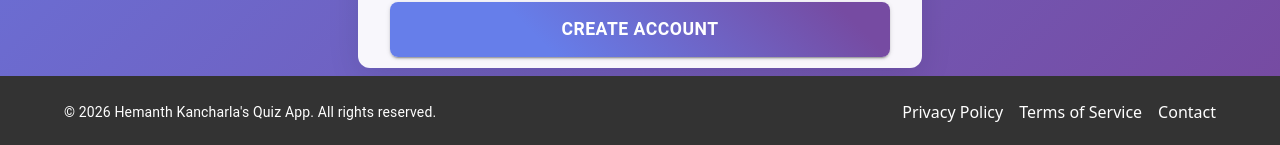
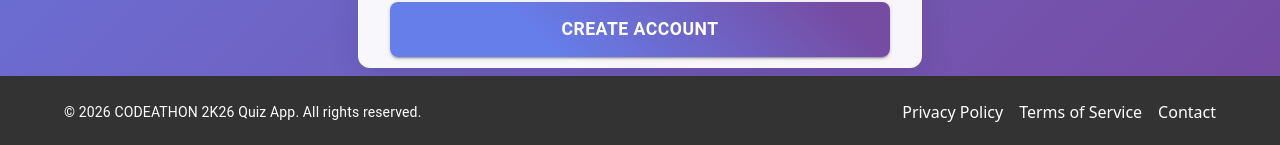
Before and after one commit to Chinna0107/quiz-app, a React (Vite) app: page /signup in a window 1280 px wide. Shown: the part 724-869 px from the top of the page. Built offline with nearby package versions, Linux system fonts and the light colour scheme.

Commit message:
Production 2.0

```diff
--- a/index.html
+++ b/index.html
@@ -5,7 +5,7 @@
     <link rel="icon" type="image/jpg" href="https://static.vecteezy.com/system/resources/previews/018/765/759/non_2x/quiz-guess-social-media-icon-in-flat-style-faq-illustration-on-isolated-background-help-button-sign-business-concept-vector.jpg" />
     <meta name="viewport" content="width=device-width, initial-scale=1.0" />
     <meta name="google-site-verification" content="rRxDkBTsjTIGdnWltPcrfPddfy1kVdk31zU5IGfa64Y" />
-    <title>Hemanth Kancharla's Quiz</title>
+    <title>CODEATHON 2K26 | Quiz</title>
   </head>
   <body>
     <div id="root"></div>
--- a/src/General/Footer.jsx
+++ b/src/General/Footer.jsx
@@ -17,7 +17,7 @@ const Footer = () => {
       <Container maxWidth="lg">
         <Box sx={{ display: 'flex', justifyContent: 'space-between', alignItems: 'center', flexWrap: 'wrap' }}>
           <Typography variant="body2">
-            © 2026 Hemanth Kancharla's Quiz App. All rights reserved.
+            © 2026 CODEATHON 2K26 Quiz App. All rights reserved.
           </Typography>
           <Box sx={{ display: 'flex', gap: 2 }}>
             <Link onClick={() => navigate('/privacy')} color="inherit" underline="hover" sx={{ cursor: 'pointer' }}>
--- a/src/General/SignUp.jsx
+++ b/src/General/SignUp.jsx
@@ -17,12 +17,15 @@ const SignUp = () => {
     confirmPassword: ''
   });
 
+  const [loading, setLoading] = useState(false);
+
   const handleSubmit = async (e) => {
     e.preventDefault();
     if (formData.password !== formData.confirmPassword) {
       Swal.fire({ icon: 'error', title: 'Password Mismatch', text: 'Passwords do not match' });
       return;
     }
+    setLoading(true);
     try {
       await api.post('/api/users/create-account', {
         name: formData.name,
@@ -38,6 +41,8 @@ const SignUp = () => {
       navigate('/');
     } catch (error) {
       Swal.fire({ icon: 'error', title: 'Account Creation Failed', text: error.response?.data?.error || 'Please try again' });
+    } finally {
+      setLoading(false);
     }
   };
 
@@ -96,7 +101,9 @@ const SignUp = () => {
           <TextField name="mobile" label="Mobile Number" value={formData.mobile} onChange={handleChange} required fullWidth sx={{ '& .MuiOutlinedInput-root': { borderRadius: 2 } }} />
           <TextField name="password" type="password" label="Password" value={formData.password} onChange={handleChange} required fullWidth sx={{ '& .MuiOutlinedInput-root': { borderRadius: 2 } }} />
           <TextField name="confirmPassword" type="password" label="Confirm Password" value={formData.confirmPassword} onChange={handleChange} required fullWidth sx={{ '& .MuiOutlinedInput-root': { borderRadius: 2 } }} />
-          <Button type="submit" variant="contained" fullWidth sx={{ mt: 1, py: 1.5, borderRadius: 2, background: 'linear-gradient(45deg, #667eea 30%, #764ba2 90%)', fontSize: '1.1rem', fontWeight: 'bold', '&:hover': { background: 'linear-gradient(45deg, #5a6fd8 30%, #6a4190 90%)' } }}>Create Account</Button>
+          <Button type="submit" variant="contained" fullWidth disabled={loading} sx={{ mt: 1, py: 1.5, borderRadius: 2, background: 'linear-gradient(45deg, #667eea 30%, #764ba2 90%)', fontSize: '1.1rem', fontWeight: 'bold', '&:hover': { background: 'linear-gradient(45deg, #5a6fd8 30%, #6a4190 90%)' }, '&:disabled': { background: '#ccc' } }}>
+            {loading ? 'Creating Account...' : 'Create Account'}
+          </Button>
           <Button variant="text" onClick={() => navigate('/')} sx={{ color: '#667eea', textTransform: 'none' }}>Already have an account? Sign In</Button>
         </Box>
       </Paper>
```
